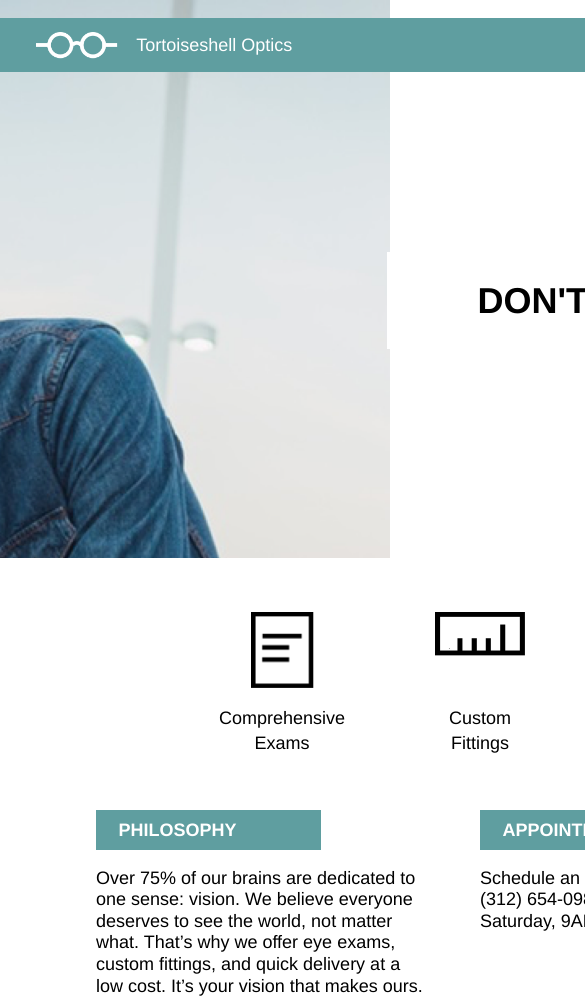
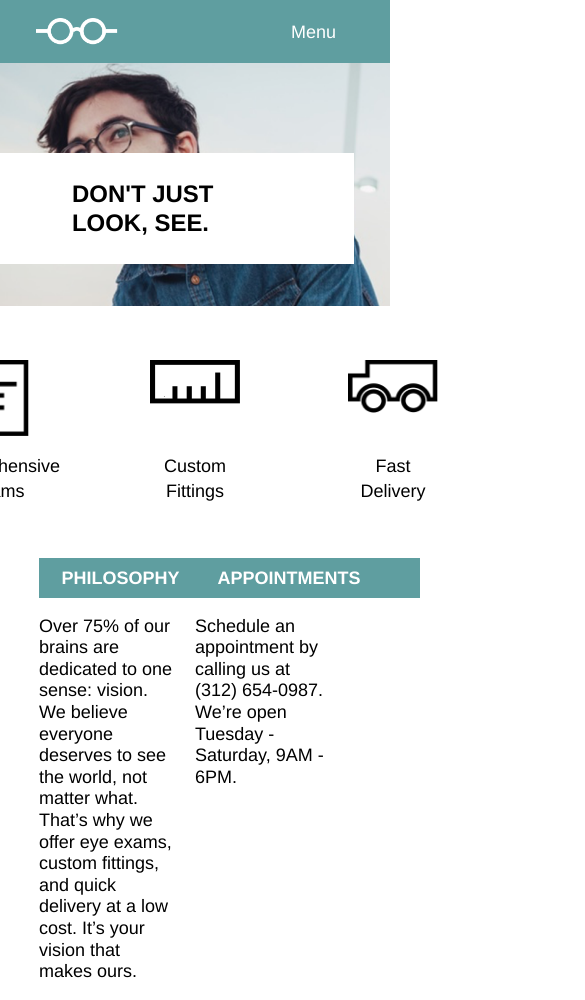
Before and after one commit to MelanieBrinkman/Tortoiseshell, a plain HTML site: page index.html in a window 390 px wide. Shown: the top 1000 px of the page, 585 px wide, since content can reach past the window. Drawn offline with Linux system fonts and the light colour scheme.

Commit message:
Finished mobile size nav bar

```diff
--- a/index.html
+++ b/index.html
@@ -22,6 +22,11 @@
             <li>Products</li>
             <li>Contact</li>
           </ul>
+
+          <ul class="menu">
+            <li>Menu</li>
+          </ul>
+
         </nav>
         <div class="flexcontainer">
           <div class="quote">
--- a/resources/css/style.css
+++ b/resources/css/style.css
@@ -25,8 +25,8 @@ nav {
   background-color: cadetblue;
   color: white;
   font-size: 1rem;
-  padding-left: 2rem;
-  padding-right: 2rem;
+  padding: 1rem 2rem;
+  align-items: center;
 }
 
 .title {
@@ -45,7 +45,11 @@ nav img {
 }
 
 .webpages li {
-  padding: 1rem 1rem;
+  padding: 0 1rem;
+}
+
+.menu li {
+  display: none;
 }
 
 .flexcontainer {
@@ -66,6 +70,50 @@ nav img {
   font-weight: bold;
   font-size: 2rem;
   line-height: 1.2;
+}
+
+@media only screen and (max-width:1024px) {
+  .container {
+    width: 100%;
+  }
+
+  header {
+    padding-top: 0;
+    height: 22rem;
+  }
+
+  .quote {
+    margin-top: 5rem;
+    padding: 1.5rem 4rem;
+    margin-right: 2rem;
+  }
+
+  .quote span {
+    font-size: 1.33rem;
+  }
+}
+
+
+@media only screen and (max-width:700px){
+  .webpages {
+    display: none;
+  }
+
+  .menu li {
+    display: block;
+    padding: 0 1rem;
+  }
+}
+
+@media only screen and (max-width:560px) {
+  header {
+    background-position: 20%;
+    height: 17rem;
+  }
+
+  .title span {
+    display: none;
+  }
 }
 
 /* Main section Unique Selling Points*/
```
